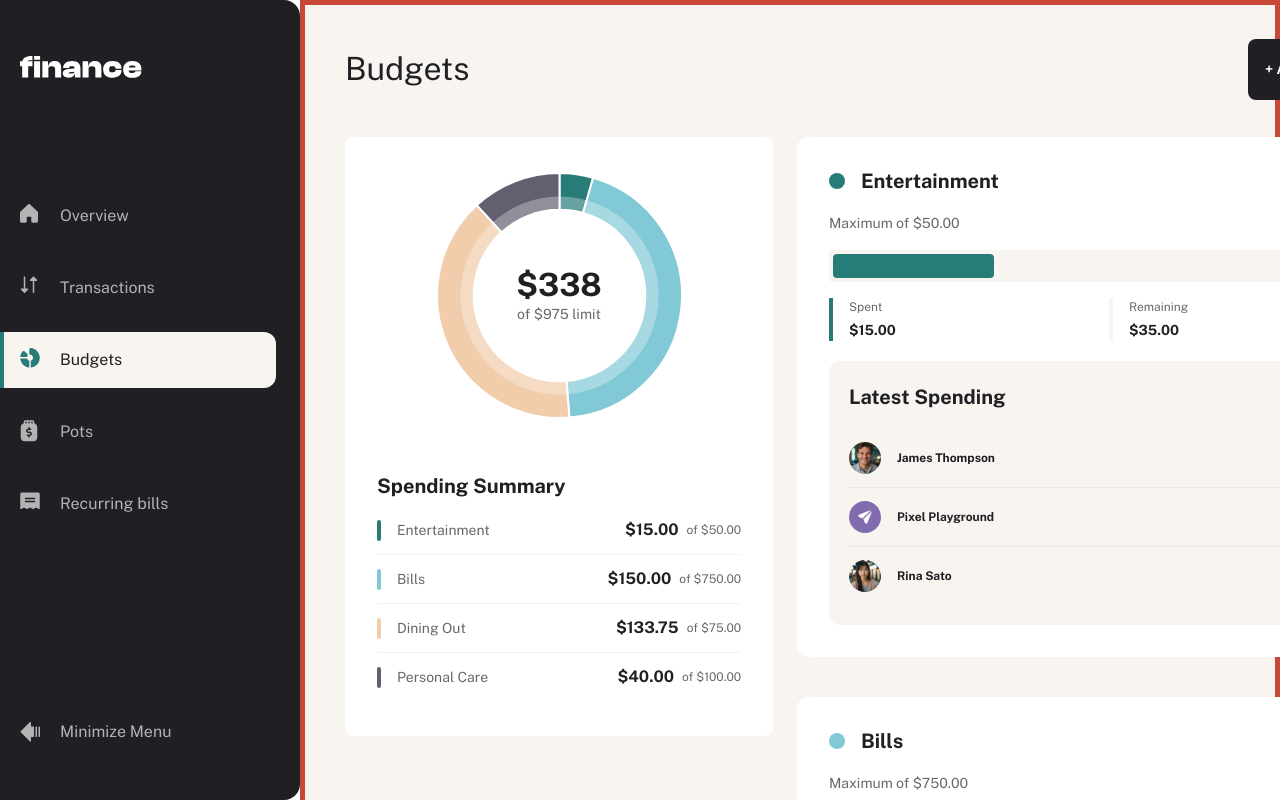
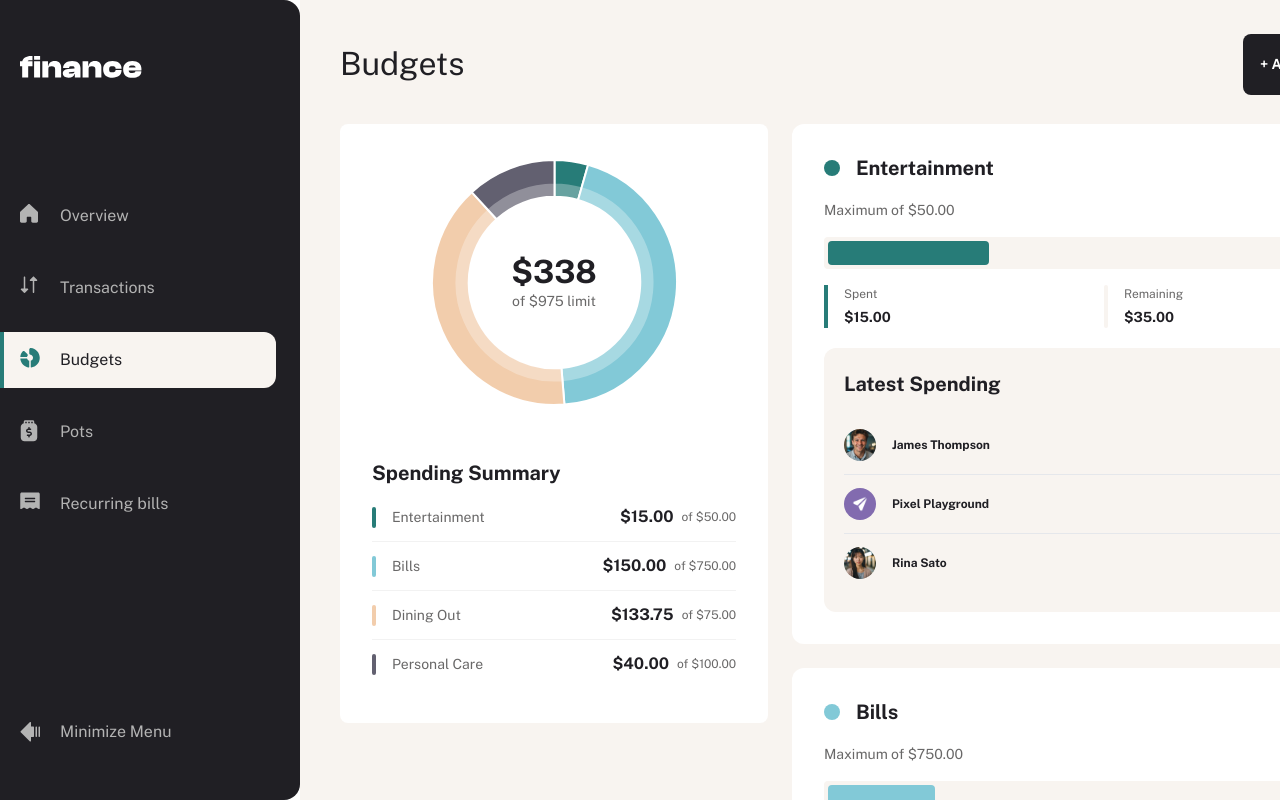
Before and after one commit to Chermann-KING/personal-finance-app, a Next.js app: page /dashboard/budgets in a window 1280 px wide. Built offline with nearby package versions, Linux system fonts and the light colour scheme.

Commit message:
💄 Main: Components > Dashboard > Budgets > BudgetCards > Update spaces

```diff
--- a/src/app/dashboard/budgets/page.tsx
+++ b/src/app/dashboard/budgets/page.tsx
@@ -24,9 +24,9 @@ export default function BudgetsPage() {
     <BudgetProvider>
       {" "}
       {/* Utilisation du contexte ici */}
-      <div className="px-10 py-9 flex-col justify-start items-center gap-8 border-[5px] border-red">
+      <div className="px-10 py-9 flex flex-col justify-start items-center gap-8">
         {/* header */}
-        <div className="mb-10 mx-auto w-[1060px] h-14 py-2 flex justify-between items-center gap-6">
+        <div className=" mx-auto w-[1060px] h-14 py-2 flex justify-between items-center gap-6">
           <h1 className="text-grey-900 text-preset-1">Budgets</h1>
           <Button
             type="button"
--- a/src/components/Dashboard/Budgets/BudgetCards.tsx
+++ b/src/components/Dashboard/Budgets/BudgetCards.tsx
@@ -6,7 +6,7 @@ export default function BudgetCards() {
   const { budgets, transactions } = useBudget();
 
   return (
-    <div className="flex flex-col items-center gap-10">
+    <div className="flex flex-col items-center gap-y-6">
       {budgets.map((budget) => {
         const categoryTransactions = transactions.filter(
           (transaction) => transaction.category === budget.category
```
